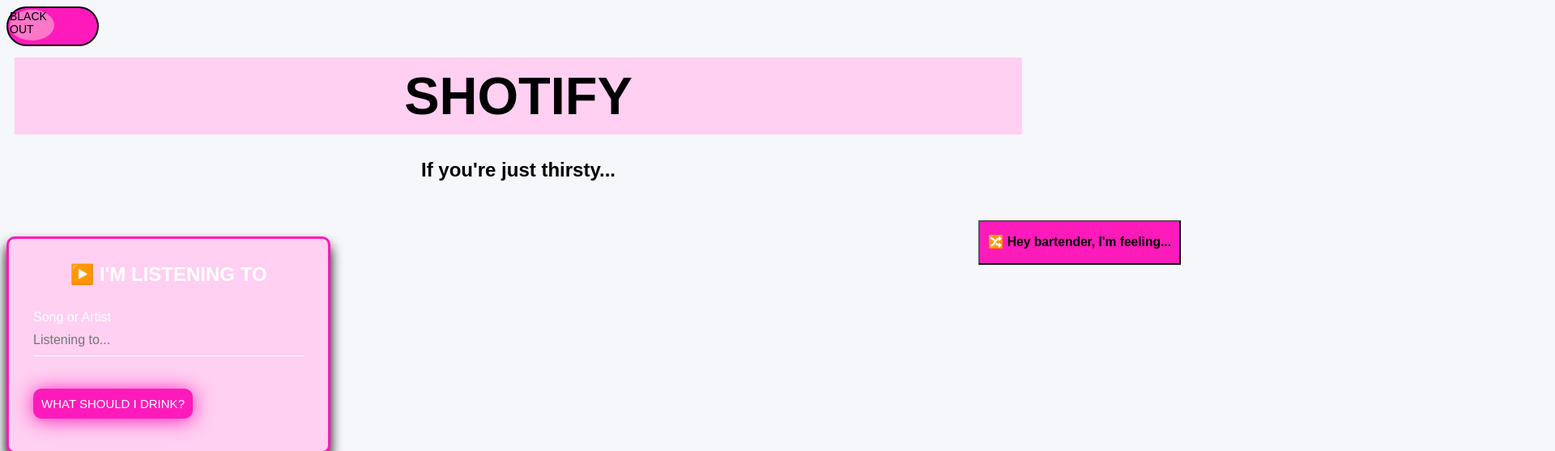
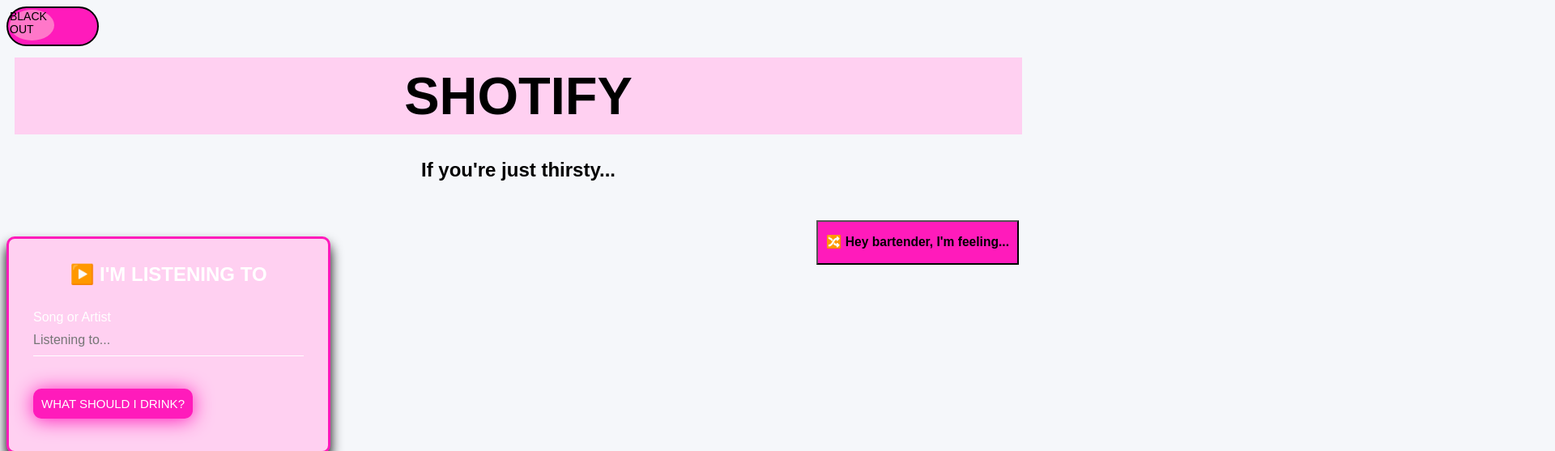
Before and after one commit to leonajuan/flatiron-phase-1-project, a plain HTML site: page index.html in a window 1280 px wide. Shown: the top 557 px of the page at 81% size, 1920 px wide, since content can reach past the window. Drawn offline with Linux system fonts and the light colour scheme; no server answers; a web font is replaced by a local one.

Commit message:
updated comments + styling

```diff
--- a/src/index.js
+++ b/src/index.js
@@ -55,9 +55,6 @@ function displayDrinks() {
     let randomElement0 = shuffledArray.slice(0,5)
     randomElement0.forEach(randomElement => { //grab 5 drinks
 
-    // for(let i = 0; i < 5; i++){ //grab 5 drinks
-    //   let drinksArray = data.drinks // assigns a value to the data
-    //   let randomElement = drinksArray[Math.floor(Math.random() * drinksArray.length)] // grabs random drink
       let drinkName = document.createElement("h5") // creates an element for each drink's name
       featuredCocktails.append(featuredCocktailNav) //add individual cocktail elements to the cocktails menu
 
--- a/style.css
+++ b/style.css
@@ -196,7 +196,7 @@ body.dark-theme {
   position: relative;
   display: inline-block;
   top: -325px;
-  left: 1200px;
+  left: 1000px;
 }
 
 .dropdown-content{
```
